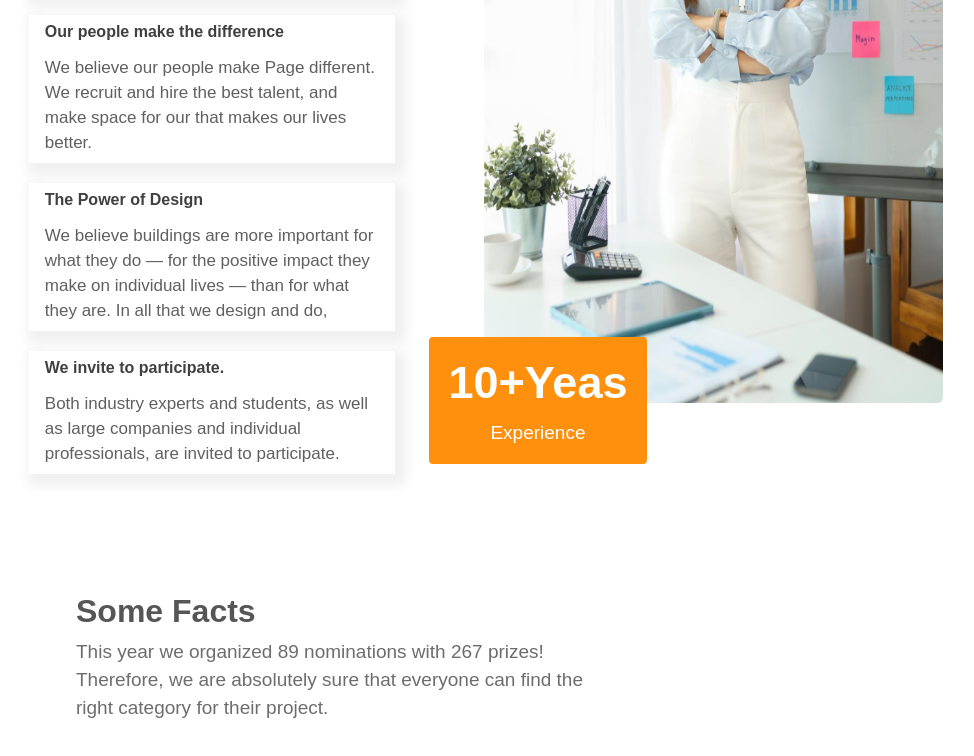
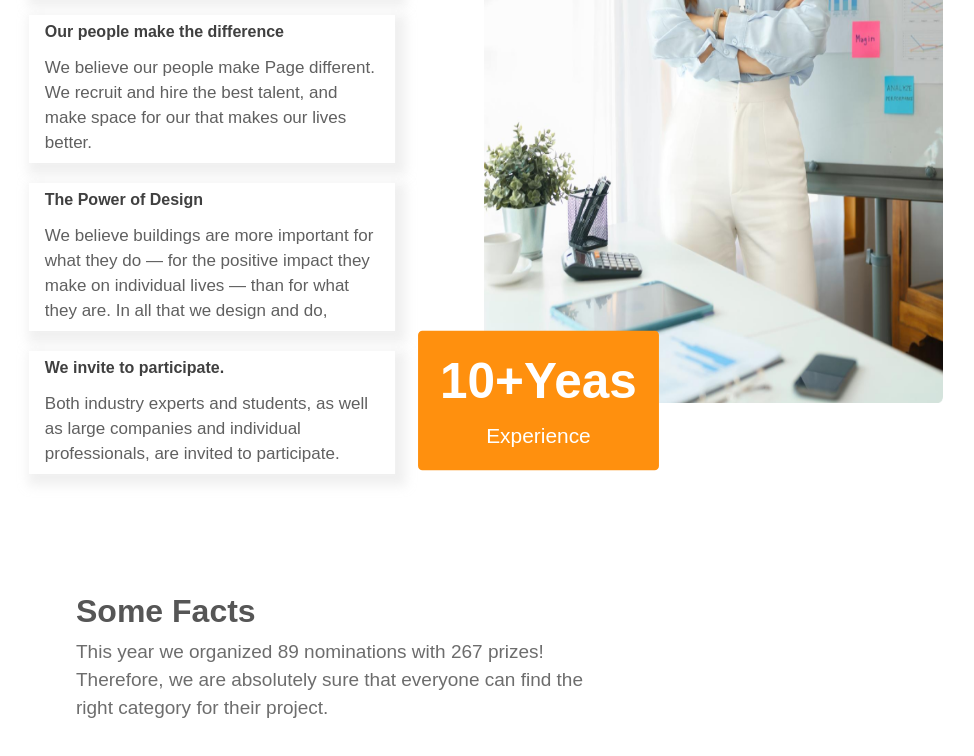
Before and after one commit to msakib01001/assignment2-resolved, a plain HTML site: page index.html in a window 1280 px wide. In both pictures the pointer is over the button 701 px from the left and 2754 px from the top of the page. Shown: the part 2354-3110 px from the top of the page, without its empty margins (164-1138 px from the left). Drawn offline with Linux system fonts and the light colour scheme.

Commit message:
final update

```diff
--- a/style.css
+++ b/style.css
@@ -179,6 +179,10 @@ Hero Section End
     position: relative;
     top: -70px;
     left: -55px;
+}
+.experience-btn:hover{
+    transform: scale(1.1);
+    transition: 0.3s;
 }
 
 /*===============================
```
